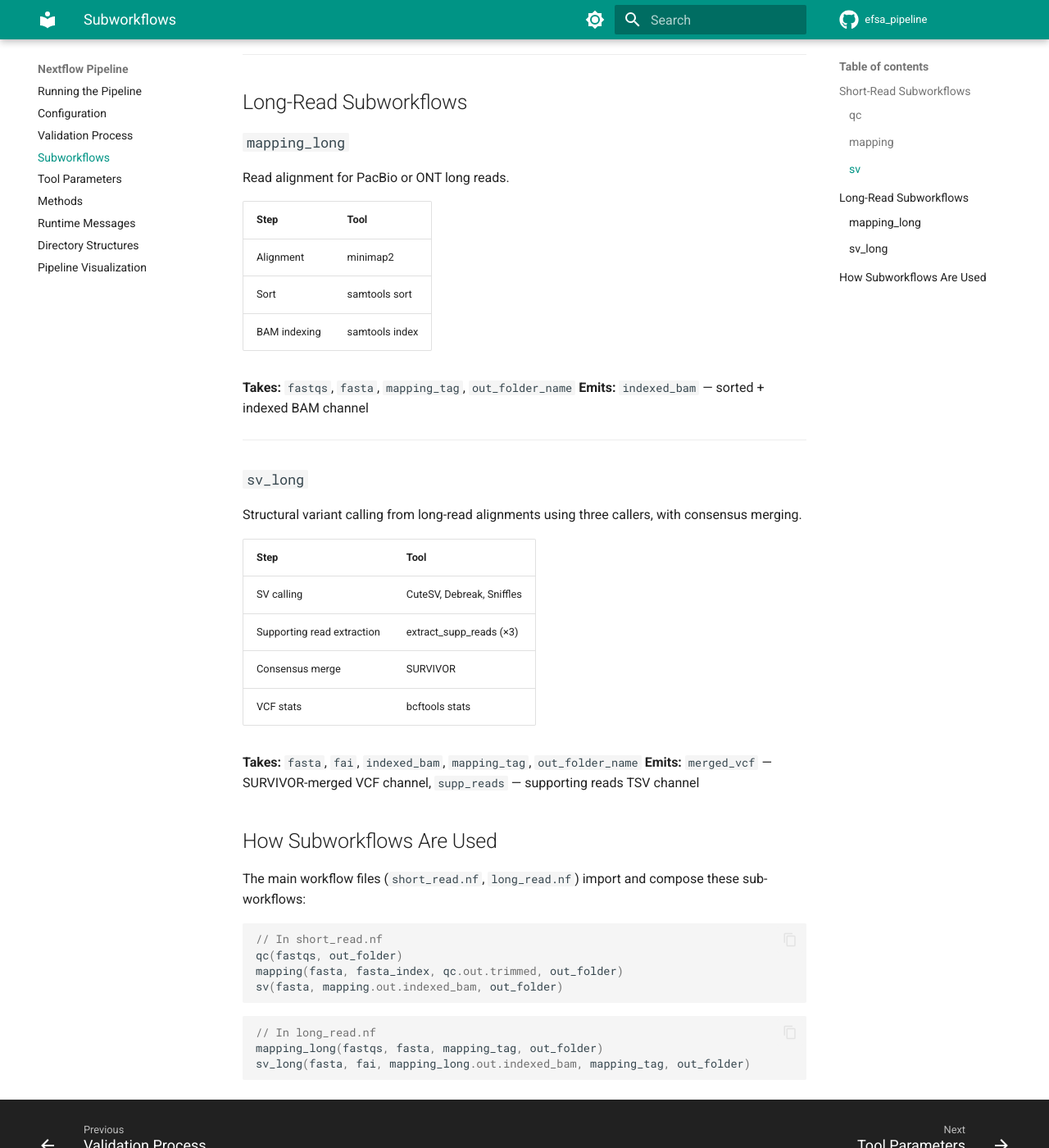
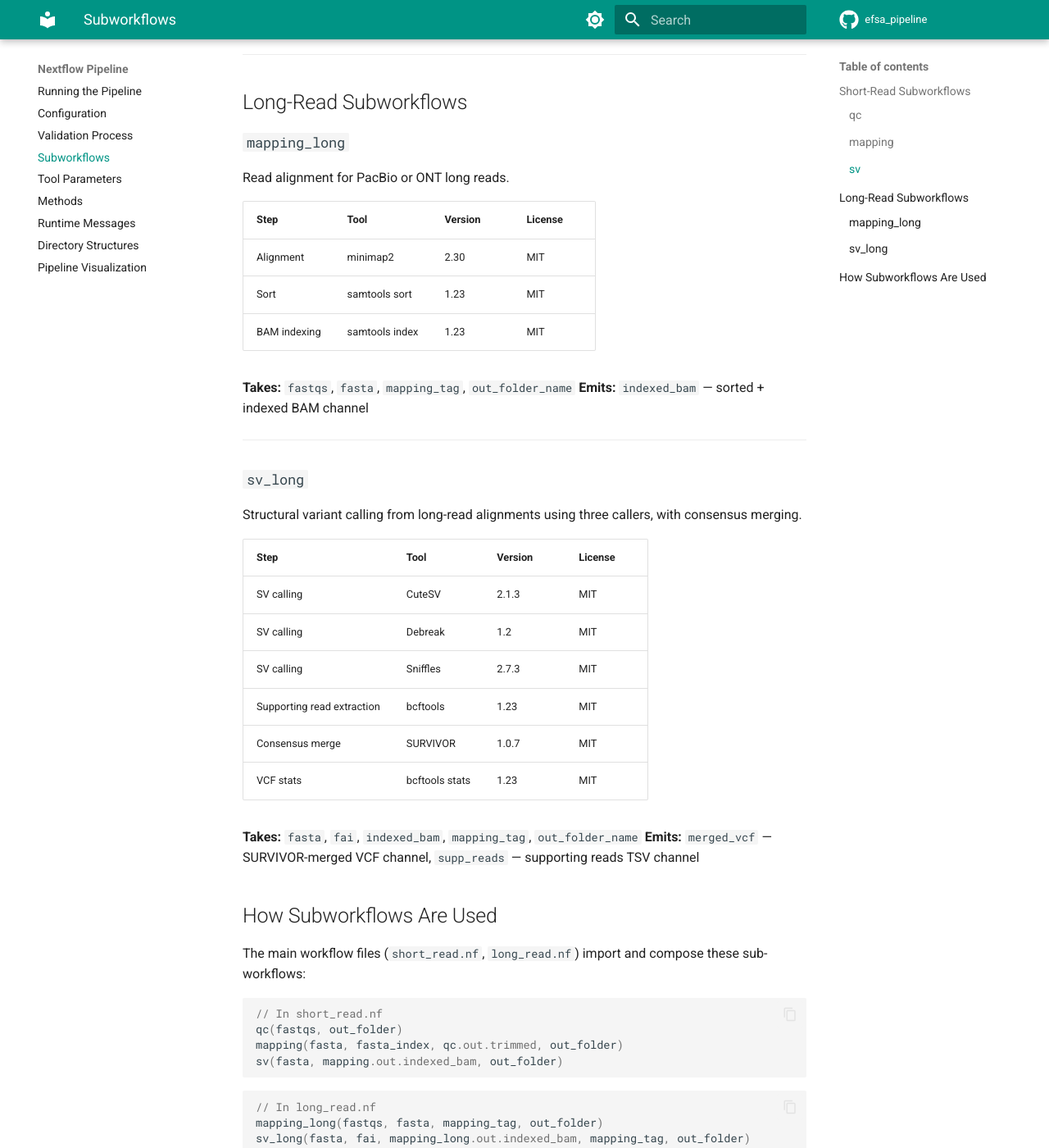
Before and after one commit to denisHanch/efsa_pipeline, an MkDocs documentation site: the page built from docs/nextflow/subworkflows.md, in a window 1280 px wide and 1400 px high, scrolled down 1661 px. Shown: the whole window at 82% size. Built offline with MkDocs 1.6.1 and Material for MkDocs 9.7.7, drawn with Linux system fonts in a browser that asks for light colours; comment, search, counter and statistics services are not loaded; some of the changed text lies outside the part shown.

```diff
--- a/docs/nextflow/subworkflows.md
+++ b/docs/nextflow/subworkflows.md
@@ -8,11 +8,11 @@ The file `workflows/subworkflows.nf` contains **reusable sub-workflows** that ar
 
 Quality control and adapter trimming for Illumina short reads.
 
-| Step | Tool |
-|------|------|
-| Adapter trimming | TrimGalore |
-| Per-read QC | FastQC |
-| Aggregated QC report | MultiQC |
+| Step | Tool | Version | License |
+|------|------|---------|---------|
+| Adapter trimming | TrimGalore | 0.6.10 | GPL-3.0 |
+| Per-read QC | FastQC | 0.11.9 | GPL-3.0 |
+| Aggregated QC report | MultiQC | 1.33 | GPL-3.0 |
 
 **Takes:** `fastqs`, `out_folder_name`
 **Emits:** `trimmed` — trimmed FASTQ channel
@@ -23,14 +23,14 @@ Quality control and adapter trimming for Illumina short reads.
 
 Read alignment and post-alignment QC for short reads.
 
-| Step | Tool |
-|------|------|
-| Alignment | BWA |
-| Sort | samtools sort |
-| Alignment stats | samtools stats |
-| BAM indexing | samtools index |
-| Duplicate metrics | Picard MarkDuplicates |
-| Aggregated report | MultiQC |
+| Step | Tool | Version | License |
+|------|------|---------|---------|
+| Alignment | BWA | 0.7.17 | GPL-3.0 |
+| Sort | samtools sort | 1.23 | MIT |
+| Alignment stats | samtools stats | 1.23 | MIT |
+| BAM indexing | samtools index | 1.23 | MIT |
+| Duplicate metrics | Picard MarkDuplicates | 3.4.0 | MIT |
+| Aggregated report | MultiQC | 1.33 | GPL-3.0 |
 
 **Takes:** `fasta`, `fasta_index`, `trimmed`, `out_folder_name`
 **Emits:** `indexed_bam` — sorted + indexed BAM channel
@@ -59,11 +59,11 @@ Structural variant calling from short-read alignments.
 
 Read alignment for PacBio or ONT long reads.
 
-| Step | Tool |
-|------|------|
-| Alignment | minimap2 |
-| Sort | samtools sort |
-| BAM indexing | samtools index |
+| Step | Tool | Version | License |
+|------|------|---------|---------|
+| Alignment | minimap2 | 2.30 | MIT |
+| Sort | samtools sort | 1.23 | MIT |
+| BAM indexing | samtools index | 1.23 | MIT |
 
 **Takes:** `fastqs`, `fasta`, `mapping_tag`, `out_folder_name`
 **Emits:** `indexed_bam` — sorted + indexed BAM channel
@@ -74,12 +74,14 @@ Read alignment for PacBio or ONT long reads.
 
 Structural variant calling from long-read alignments using three callers, with consensus merging.
 
-| Step | Tool |
-|------|------|
-| SV calling | CuteSV, Debreak, Sniffles |
-| Supporting read extraction | extract_supp_reads (×3) |
-| Consensus merge | SURVIVOR |
-| VCF stats | bcftools stats |
+| Step | Tool | Version | License |
+|------|------|---------|---------|
+| SV calling | CuteSV | 2.1.3 | MIT |
+| SV calling | Debreak | 1.2 | MIT |
+| SV calling | Sniffles | 2.7.3 | MIT |
+| Supporting read extraction | bcftools | 1.23 | MIT |
+| Consensus merge | SURVIVOR | 1.0.7 | MIT |
+| VCF stats | bcftools stats | 1.23 | MIT |
 
 **Takes:** `fasta`, `fai`, `indexed_bam`, `mapping_tag`, `out_folder_name`
 **Emits:** `merged_vcf` — SURVIVOR-merged VCF channel, `supp_reads` — supporting reads TSV channel
```
Also changed, not shown: README.md (+4 -1 lines), copilot-instructions.md (deleted, +0 -38 lines), docs/nextflow/directory-structures.md (+0 -1 lines), docs/nextflow/running-pipeline.md (+1 -1 lines), docs/outputs/illumina.md (+1 -1 lines), docs/outputs/long-reads.md (+3 -0 lines), 3 other files.
